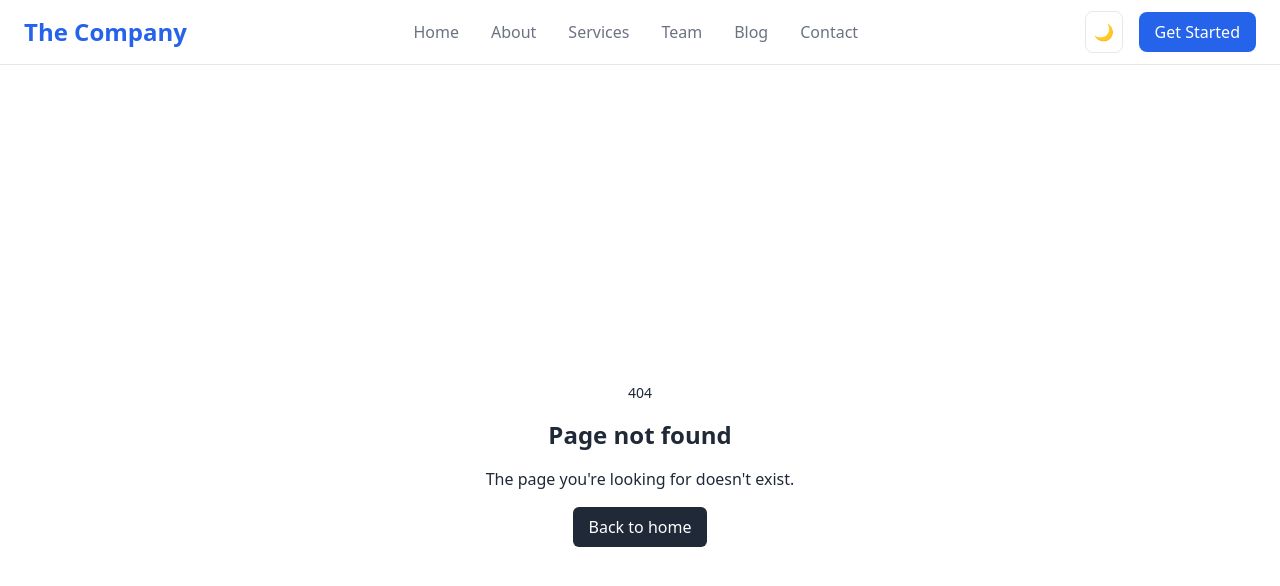
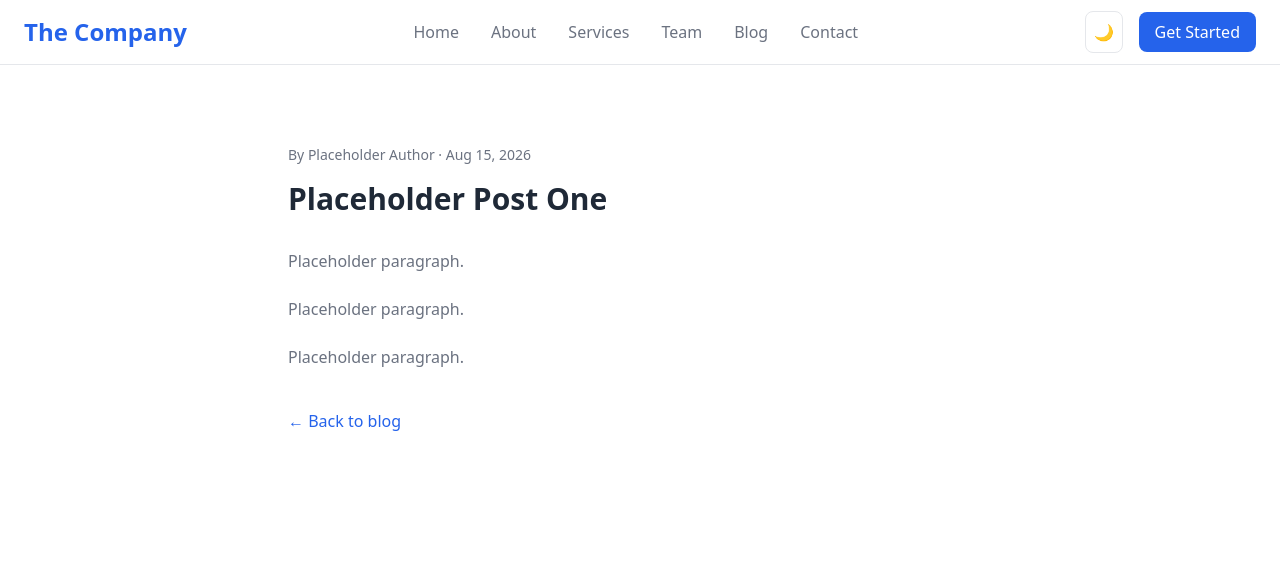
Before and after one commit to uzerjamal-mfsi/next-company-site, a Next.js app: page /blog/placeholder-post-one in a window 1280 px wide. Before the commit this address had no page. Shown: the top 586 px of the page. Built offline with nearby package versions, Linux system fonts and the light colour scheme.

Commit message:
feat(blog): add blog list and details pages

```diff
--- /dev/null
+++ b/src/app/blog/[slug]/page.tsx
@@ -0,0 +1,63 @@
+import type { Metadata } from 'next';
+import Link from 'next/link';
+import { notFound } from 'next/navigation';
+import { type BlogPost, blogPostsData, getBlogPost } from '../../components/BlogList';
+
+export function generateStaticParams() {
+  return blogPostsData.map((post) => ({ slug: post.slug }));
+}
+
+export async function generateMetadata({
+  params,
+}: {
+  params: Promise<{ slug: string }>;
+}): Promise<Metadata> {
+  const { slug } = await params;
+  const post = getBlogPost(slug);
+
+  if (!post) {
+    return { title: 'Blog Post | The Company' };
+  }
+
+  return {
+    title: `${post.title} | The Company`,
+    description: post.excerpt,
+  };
+}
+
+export function BlogPostView({ post }: { post: BlogPost }) {
+  return (
+    <article className="bg-background py-20">
+      <div className="mx-auto max-w-3xl px-4 sm:px-6 lg:px-8">
+        <p className="text-muted-foreground mb-4 text-sm">
+          By {post.author} · {post.date}
+        </p>
+
+        <h1 className="text-foreground mb-8 text-3xl font-bold">{post.title}</h1>
+
+        <div className="space-y-6">
+          {post.content.map((paragraph, index) => (
+            <p key={index} className="text-muted-foreground">
+              {paragraph}
+            </p>
+          ))}
+        </div>
+
+        <Link href="/blog" className="text-primary mt-10 inline-block font-medium">
+          ← Back to blog
+        </Link>
+      </div>
+    </article>
+  );
+}
+
+export default async function BlogPostPage({ params }: { params: Promise<{ slug: string }> }) {
+  const { slug } = await params;
+  const post = getBlogPost(slug);
+
+  if (!post) {
+    notFound();
+  }
+
+  return <BlogPostView post={post} />;
+}
--- /dev/null
+++ b/src/app/blog/page.tsx
@@ -0,0 +1,11 @@
+import type { Metadata } from 'next';
+import BlogList from '../components/BlogList';
+
+export const metadata: Metadata = {
+  title: 'Blog | The Company',
+  description: 'Blogs from our Team',
+};
+
+export default function BlogPage() {
+  return <BlogList />;
+}
--- /dev/null
+++ b/src/app/components/BlogList.tsx
@@ -0,0 +1,64 @@
+import Link from 'next/link';
+
+export type BlogPost = {
+  slug: string;
+  title: string;
+  author: string;
+  date: string;
+  excerpt: string;
+  content: string[];
+};
+
+export const blogPostsData: BlogPost[] = [
+  {
+    slug: 'placeholder-post-one',
+    title: 'Placeholder Post One',
+    author: 'Placeholder Author',
+    date: 'Aug 15, 2026',
+    excerpt: 'Placeholder excerpt for the first post.',
+    content: ['Placeholder paragraph.', 'Placeholder paragraph.', 'Placeholder paragraph.'],
+  },
+];
+
+export function getBlogPost(slug: string): BlogPost | undefined {
+  return blogPostsData.find((post) => post.slug === slug);
+}
+
+export default function BlogList() {
+  return (
+    <section className="bg-background py-20">
+      <div className="mx-auto max-w-3xl px-4 sm:px-6 lg:px-8">
+        <header className="mb-16 text-center">
+          <h1 className="text-foreground text-3xl font-bold">Blog</h1>
+
+          <p className="text-muted-foreground mx-auto mt-2 max-w-2xl">Blogs from our Team.</p>
+        </header>
+
+        <div>
+          {blogPostsData.map((post) => (
+            <article
+              key={post.slug}
+              className="border-border border-b py-10 first:pt-0 last:border-b-0"
+            >
+              <h2 className="text-foreground mb-2 text-2xl font-bold">
+                <Link href={`/blog/${post.slug}`} className="hover:text-primary transition-colors">
+                  {post.title}
+                </Link>
+              </h2>
+
+              <p className="text-muted-foreground mb-4 text-sm">
+                By {post.author} · {post.date}
+              </p>
+
+              <p className="text-muted-foreground mb-6 leading-relaxed">{post.excerpt}</p>
+
+              <Link href={`/blog/${post.slug}`} className="text-primary font-medium">
+                Continue reading
+              </Link>
+            </article>
+          ))}
+        </div>
+      </div>
+    </section>
+  );
+}
--- a/src/app/components/FeaturedPosts.tsx
+++ b/src/app/components/FeaturedPosts.tsx
@@ -28,7 +28,7 @@ export default function FeaturedPosts() {
             href="/blog"
             className="text-primary hidden font-medium transition-colors hover:opacity-80 md:block"
           >
-            View all posts →
+            View all posts
           </Link>
         </div>
 
@@ -53,7 +53,7 @@ export default function FeaturedPosts() {
                   href={post.href}
                   className="text-primary mt-auto font-medium transition-colors hover:opacity-80"
                 >
-                  Read more →
+                  Read more
                 </Link>
               </div>
             </article>
--- a/src/app/components/TeamMembers.tsx
+++ b/src/app/components/TeamMembers.tsx
@@ -58,7 +58,7 @@ export default function TeamMembers() {
               <p className="text-muted-foreground mb-6 leading-relaxed">{member.bio}</p>
 
               <span className="text-primary mt-auto font-medium transition-colors hover:opacity-80">
-                View profile →
+                View profile
               </span>
             </Link>
           ))}
```
